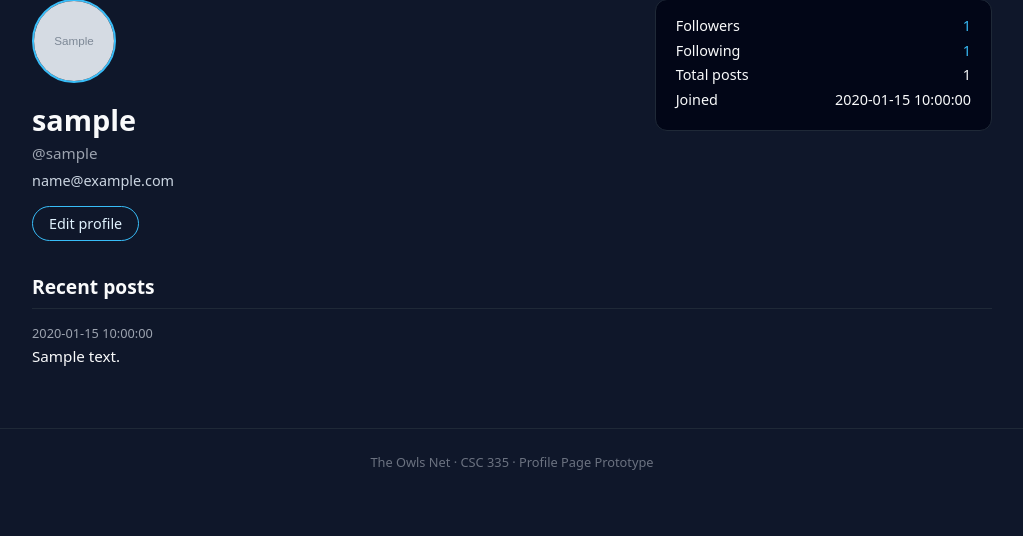
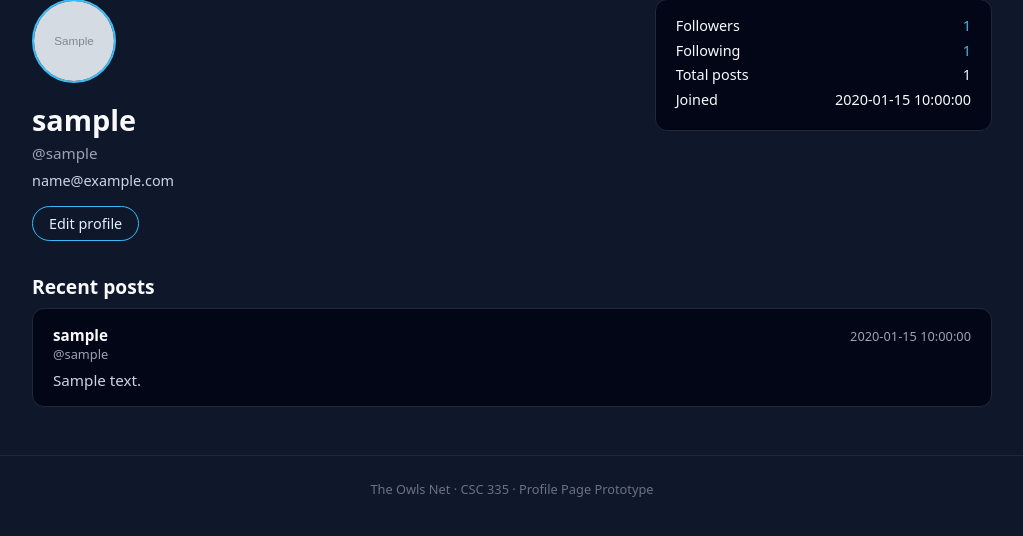
Before and after one commit to lesmayrei/TheOwlsNet, a PHP site: page /profile.php in a window 1280 px wide. Shown: the part 88-624 px from the top of the page, without its empty margins (128-1151 px from the left). Run offline with PHP 8.4, Linux system fonts and the light colour scheme; the visitor is signed in with stand-in values (Sample User, id 1); tables that the repository leaves empty hold one stand-in row (values such as "Sample post"); grey boxes marked "Sample" are stand-in pictures.

Commit message:
posts on profile changes to look like the ones on feed page.

```diff
--- a/profile.php
+++ b/profile.php
@@ -272,19 +272,39 @@ if ($viewedUserId > 0 && isset($conn) && !$conn->connect_error) {
             margin: 0;
         }
 
-        .post-item {
-            border-top: 1px solid #1f2937;
-            padding: 0.9rem 0;
+        .post-card {
+            background: #020617;
+            border-radius: 12px;
+            border: 1px solid #1f2937;
+            padding: 1rem 1.25rem;
+            margin-bottom: 1rem;
         }
 
-        .post-meta {
+        .post-header {
+            display: flex;
+            justify-content: space-between;
+            align-items: baseline;
+            margin-bottom: 0.4rem;
+        }
+
+        .post-author {
+            font-weight: 600;
+            font-size: 0.95rem;
+        }
+
+        .post-username {
             font-size: 0.8rem;
             color: #9ca3af;
-            margin-bottom: 0.25rem;
+        }
+
+        .post-time {
+            font-size: 0.8rem;
+            color: #9ca3af;
         }
 
         .post-body {
             font-size: 0.95rem;
+            margin: 0.35rem 0 0 0;
         }
 
         footer {
@@ -380,11 +400,17 @@ if ($viewedUserId > 0 && isset($conn) && !$conn->connect_error) {
             <?php else: ?>
             <ul class="posts-list">
                 <?php foreach ($recentPosts as $post): ?>
-                    <li class="post-item">
-                        <div class="post-meta"><?php echo $post['created_at']; ?></div>
-                        <div class="post-body">
+                    <li class="post-card">
+                        <div class="post-header">
+                            <div>
+                                <div class="post-author"><?php echo htmlspecialchars($name); ?></div>
+                                <div class="post-username"><?php echo htmlspecialchars($handle); ?></div>
+                            </div>
+                            <div class="post-time"><?php echo $post['created_at']; ?></div>
+                        </div>
+                        <p class="post-body">
                             <?php echo $post['body_txt']; ?>
-                        </div>
+                        </p>
                     </li>
                 <?php endforeach; ?>
             </ul>
```
